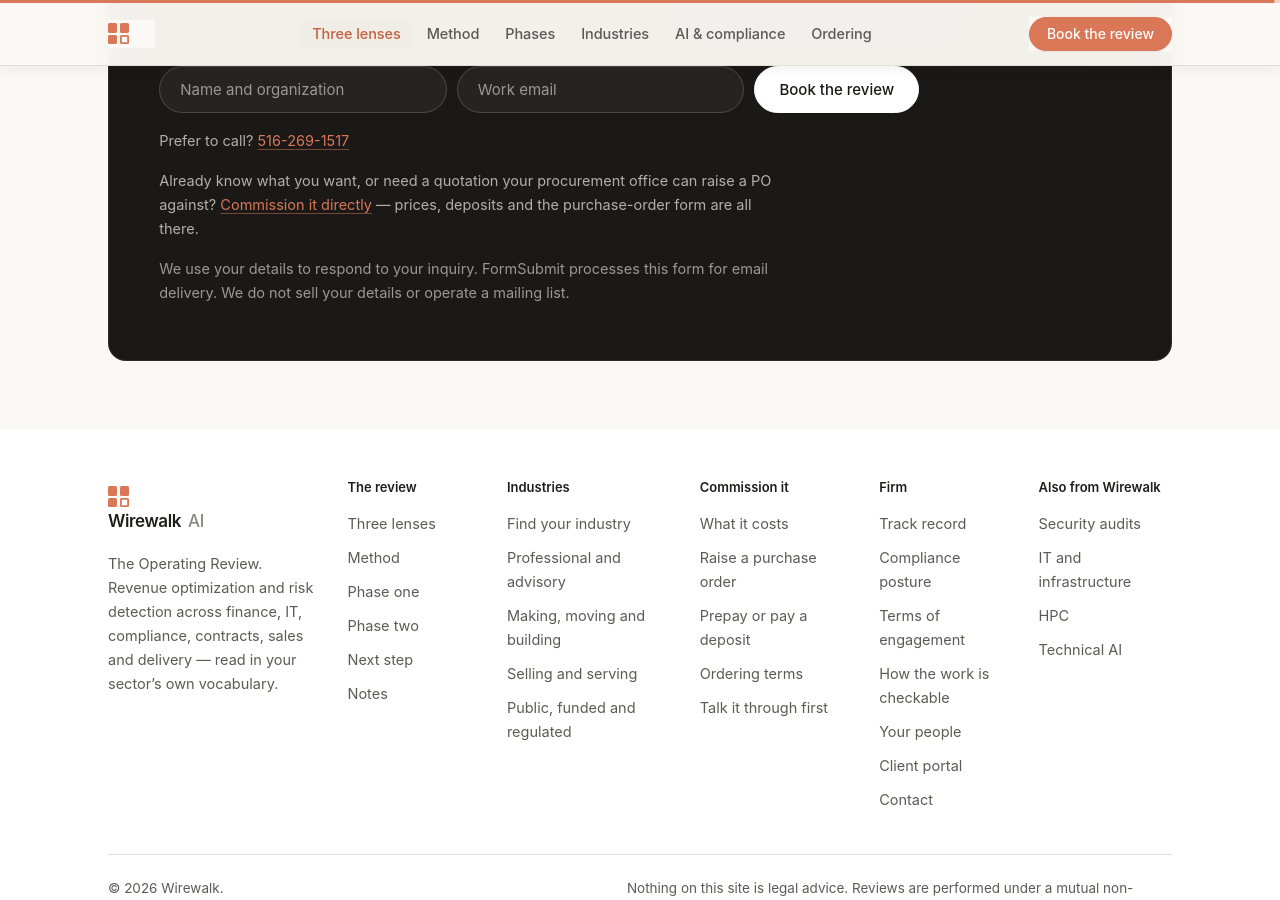
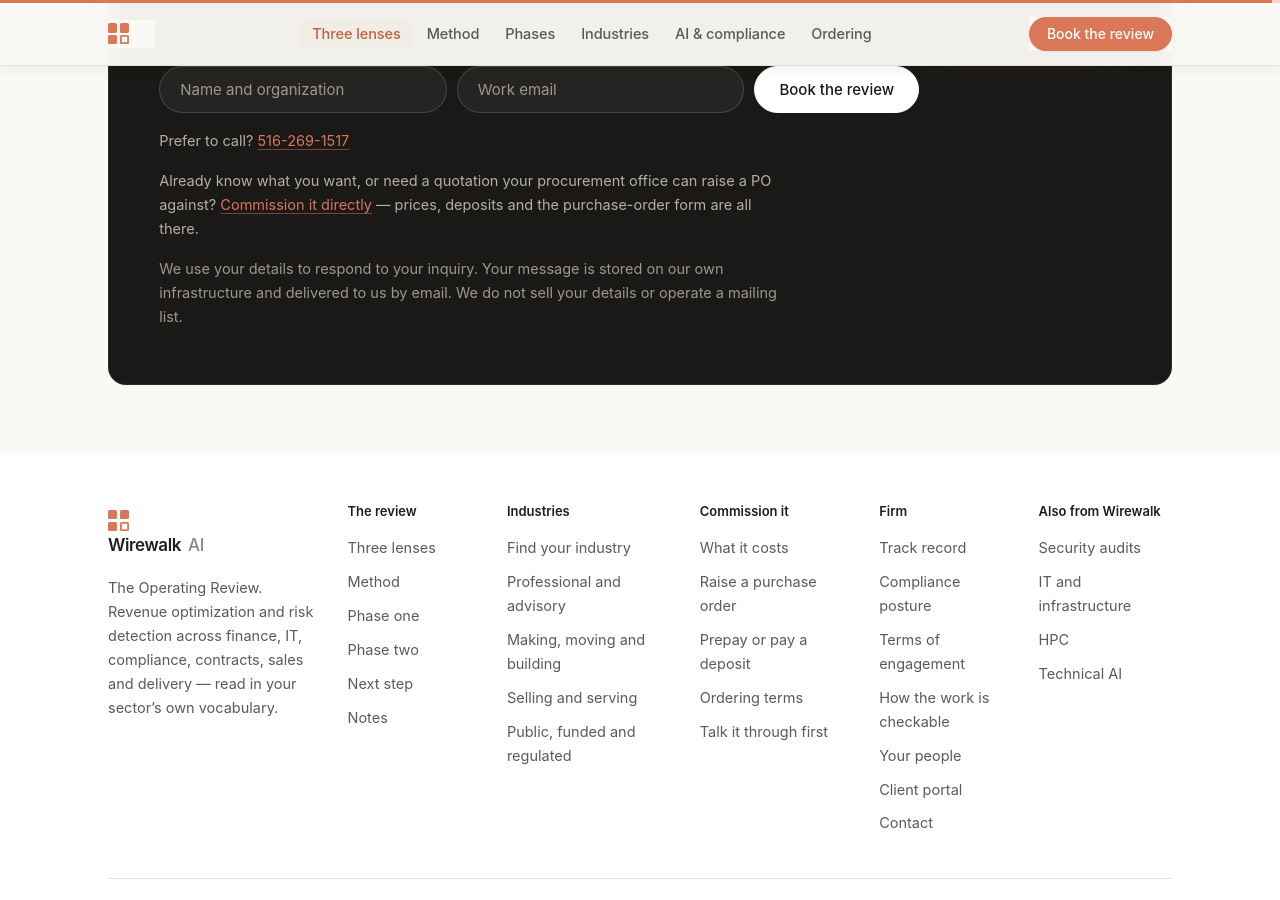
Before and after one commit to wirewalktech/AI-Extension, a Jekyll site: the page index.html, which Jekyll copies as it is, in a window 1280 px wide and 900 px high, scrolled down 12297 px. Built offline with Jekyll 4.4.1, drawn with Linux system fonts in a browser that asks for light colours.

Commit message:
Contact forms post to our own Worker, and enquiries appear in the console
The endpoint existed and nothing used it, which is worse than not building it --
the record was there and the forms still went somewhere that could silently
drop them.

Both AI-site forms now post to /api/enquiry. The privacy line changed with them:
it named FormSubmit as the processor, and that is no longer what happens first.
The message is recorded on our own infrastructure and mailed second.

Co-Authored-By: Claude Opus 5 <noreply@anthropic.com>
Claude-Session: https://claude.ai/code/session_01QBpvzzUp6VUoSqtkPD9YXJ

```diff
--- a/index.html
+++ b/index.html
@@ -1158,7 +1158,12 @@ nav.lk button.on .caret{transform:rotate(180deg);opacity:1}
     </p>
    </div>
    <div class="cta-c">
-    <form class="frm" action="https://formsubmit.co/sales@wirewalk.com" method="POST">
+    <!-- Posts to our own Worker, which RECORDS the enquiry before it mails it.
+         Previously this went straight to FormSubmit, whose activation is
+         per-domain and silent until done -- an unactivated form accepts the
+         submission, shows this visitor a thank-you page and delivers nothing.
+         Now the message survives whatever email does. -->
+    <form class="frm" action="https://wirewalk-portal.wirewalk-upload.workers.dev/api/enquiry" method="POST">
       <input type="hidden" name="_subject" value="Wirewalk — Scoping call request">
       <input type="hidden" name="_template" value="table">
       <input type="hidden" name="_captcha" value="false">
@@ -1173,7 +1178,7 @@ nav.lk button.on .caret{transform:rotate(180deg);opacity:1}
     your procurement office can raise a PO against?
     <a class="ilink" href="/order/">Commission it directly</a> &mdash; prices, deposits and
     the purchase-order form are all there.</p>
-    <p class="small muted" style="margin-top:16px">We use your details to respond to your inquiry. FormSubmit processes this form for email delivery. We do not sell your details or operate a mailing list.</p>
+    <p class="small muted" style="margin-top:16px">We use your details to respond to your inquiry. Your message is stored on our own infrastructure and delivered to us by email. We do not sell your details or operate a mailing list.</p>
    </div>
   </div>
 </div></div></section>
--- a/order.html
+++ b/order.html
@@ -202,7 +202,7 @@ footer.end a{color:var(--ac2)}
   a quotation, a W-9, a certificate of insurance or supplier registration before one can be
   raised, say so below and those come back the same working day.</p>
 
-  <form class="frm" action="https://formsubmit.co/sales@wirewalk.com" method="POST"
+  <form class="frm" action="https://wirewalk-portal.wirewalk-upload.workers.dev/api/enquiry" method="POST"
         enctype="multipart/form-data">
     <input type="hidden" name="_subject" value="Wirewalk AI — Purchase order submission">
     <input type="hidden" name="_template" value="table">
```
